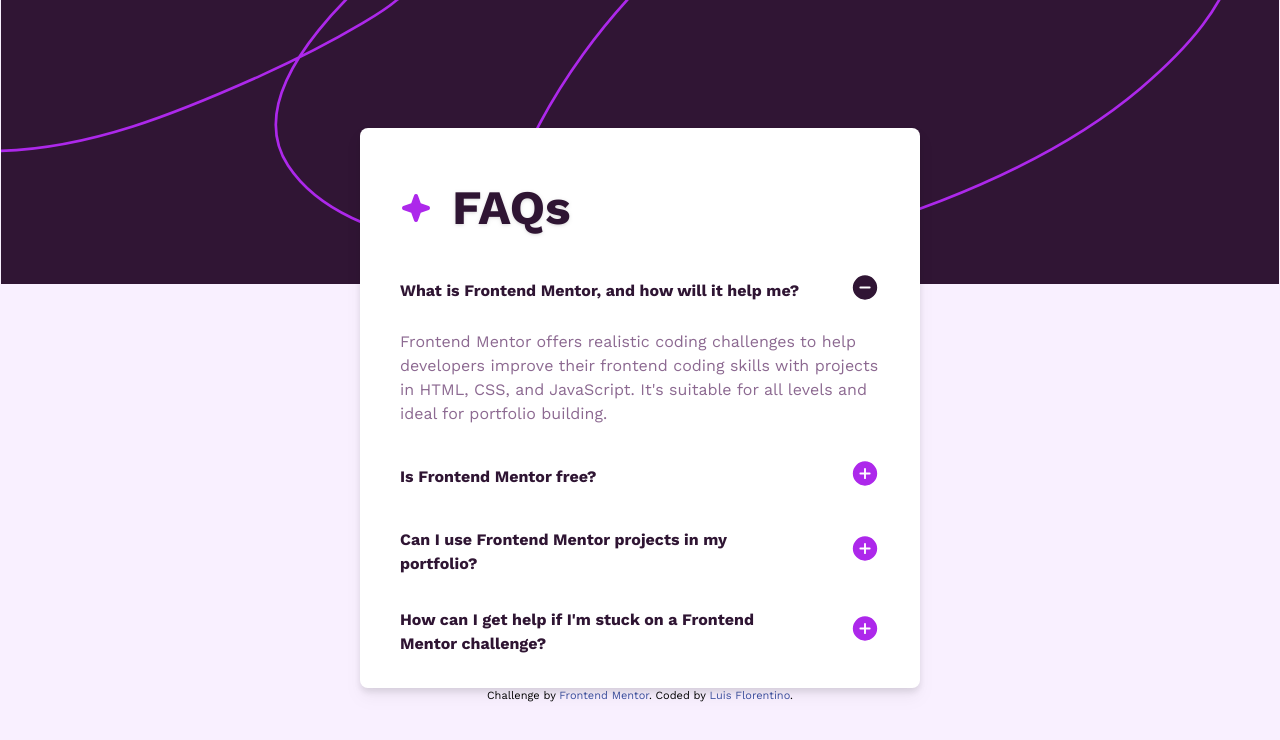
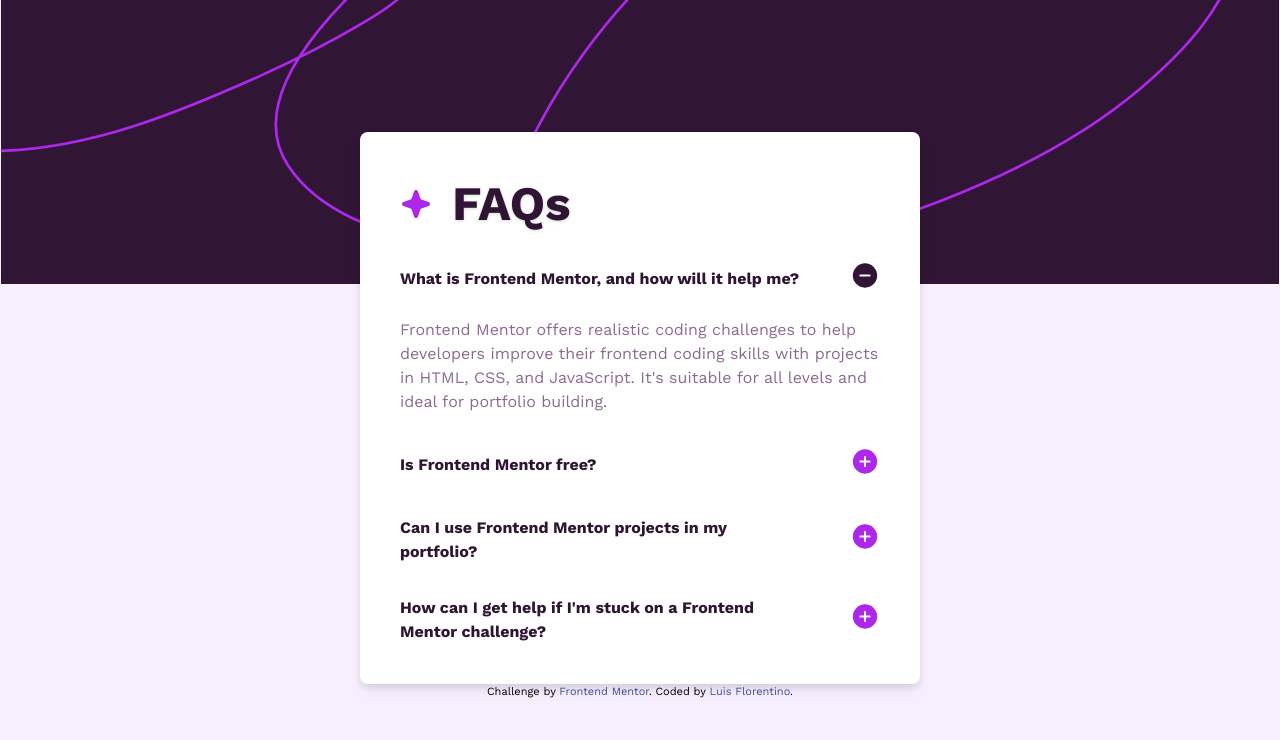
Before and after one commit to doblel09/faq-accordion-main, a website: page index.html in a window 1280 px wide. Drawn offline with Linux system fonts and the light colour scheme.

Commit message:
last of the night

```diff
--- a/index.html
+++ b/index.html
@@ -11,8 +11,8 @@
 </head>
 <body class="font-WorkSans bg-[url('/assets/images/background-pattern-mobile.svg')] md:bg-[url('/assets/images/background-pattern-desktop.svg')] bg-contain bg-no-repeat bg-pink">
   <main class="flex flex-col m-4 justify-center items-center h-screen">
-<article class="bg-white rounded-lg p-6 overflow-auto md:w-[35rem] md:max-h-[40rem] md:pt-12 md:pb-0 md:px-10 drop-shadow-lg">
-  <header class="flex py-2">
+<article class="bg-white rounded-lg p-6 overflow-auto md:w-[35rem] md:max-h-[40rem] md:pt-12 md:pb-2 md:px-10 drop-shadow-lg">
+  <header class="flex">
   <img class="w-8 mr-5" src="/assets/images/icon-star.svg" alt="star">
   <h1 class="text-5xl items-center font-bold text-dpurple drop-shadow">FAQs</h1>
 </header>
```
Also changed, not shown: styles.css.
